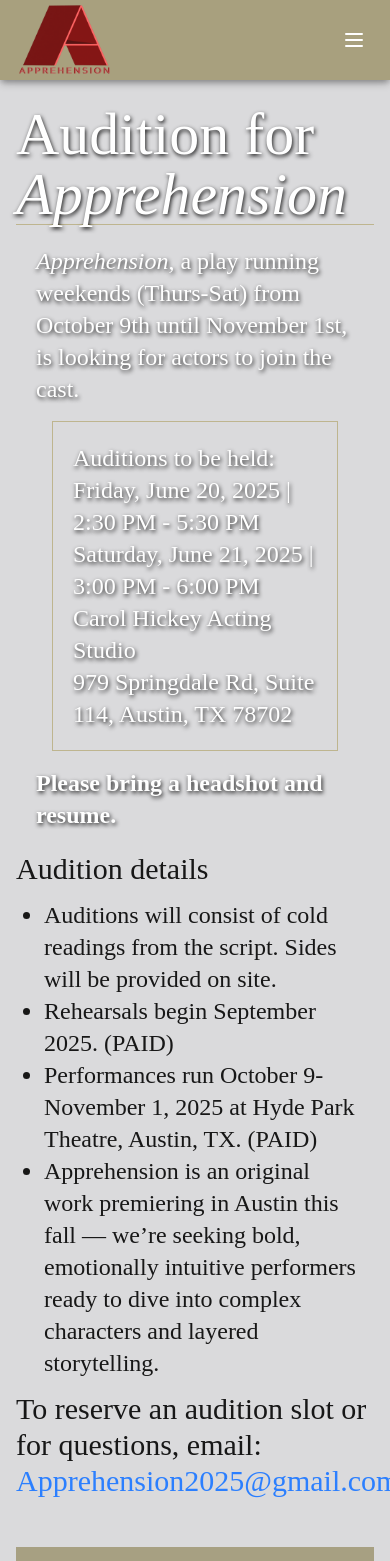
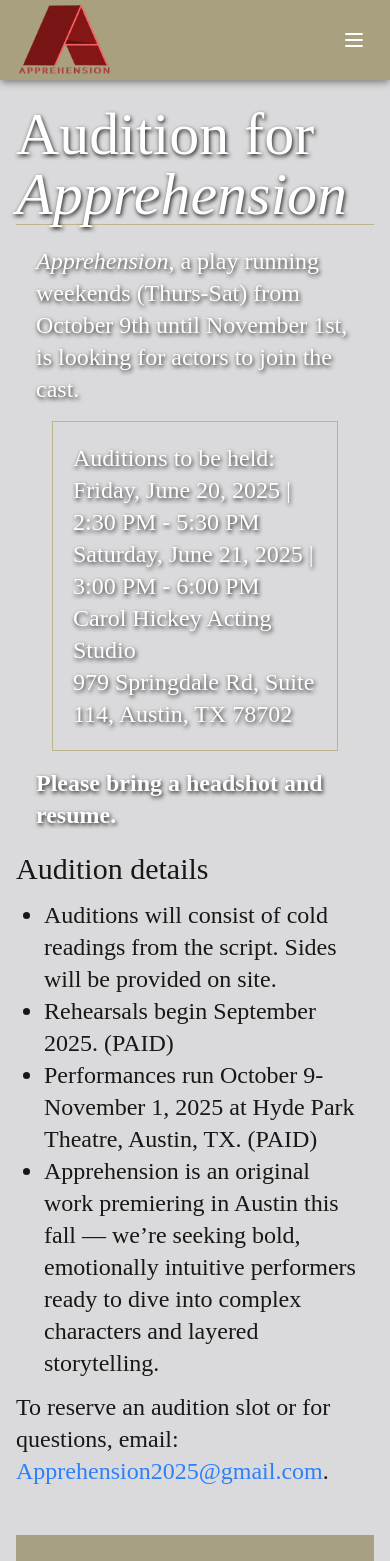
Before and after one commit to lbdeyo/apprehensionplay, a Next.js app: page /audition in a window 390 px wide. Shown: the top 1561 px of the page. Built offline with nearby package versions, Linux system fonts and the light colour scheme; a web font is replaced by a local one.

Commit message:
adjusting layout

```diff
--- a/app/audition/page.tsx
+++ b/app/audition/page.tsx
@@ -38,6 +38,7 @@
                         </div>
 
                     </div>
+                    <div className="md:max-w-[70%] md:ps-5">
                         <h3 className="text-3xl">Audition details</h3>
                         <ul className="list-disc ml-4 p-3 text-2xl ">
                             <li>
@@ -55,9 +56,10 @@
 
 
                         </ul>
-                    <p className="text-3xl">To reserve an audition slot or for questions, email:
+                        <p className="text-2xl md:text-3xl">To reserve an audition slot or for questions, email:
                             <a href="mailto:Apprehension2025@gmail.com" className="text-blue-500"> Apprehension2025@gmail.com</a>
                             .</p>
+                    </div>
                 </section>
 
                 <div className="w-full md:max-w-[70%] p-5 bg-[#a7a082] text-black text-lg">
```
Lines whose indentation alone changed are shown as unchanged.
